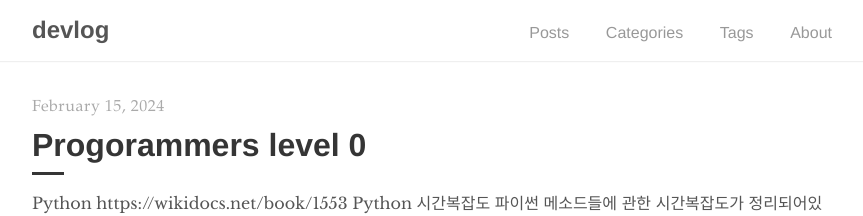
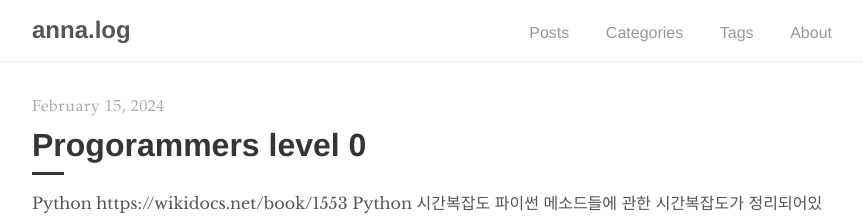
Before and after one commit to haeunchoi-dev/haeunchoi-dev.github.io, a Jekyll site: the page built from index.html, in a window 1280 px wide. Shown: the top 216 px of the page, without its empty margins (208-1071 px from the left). Built offline with Jekyll 4.4.1, drawn with Linux system fonts in a browser that asks for light colours; the list of posts is cut into pages by our own code.

Commit message:
Chore : change blog title

```diff
--- a/_config.yml
+++ b/_config.yml
@@ -1,5 +1,5 @@
 # Site settings
-title: devlog
+title: anna.log
 description: "blog"
 url: "https://haeunchoi-dev.github.io./"
 
```
